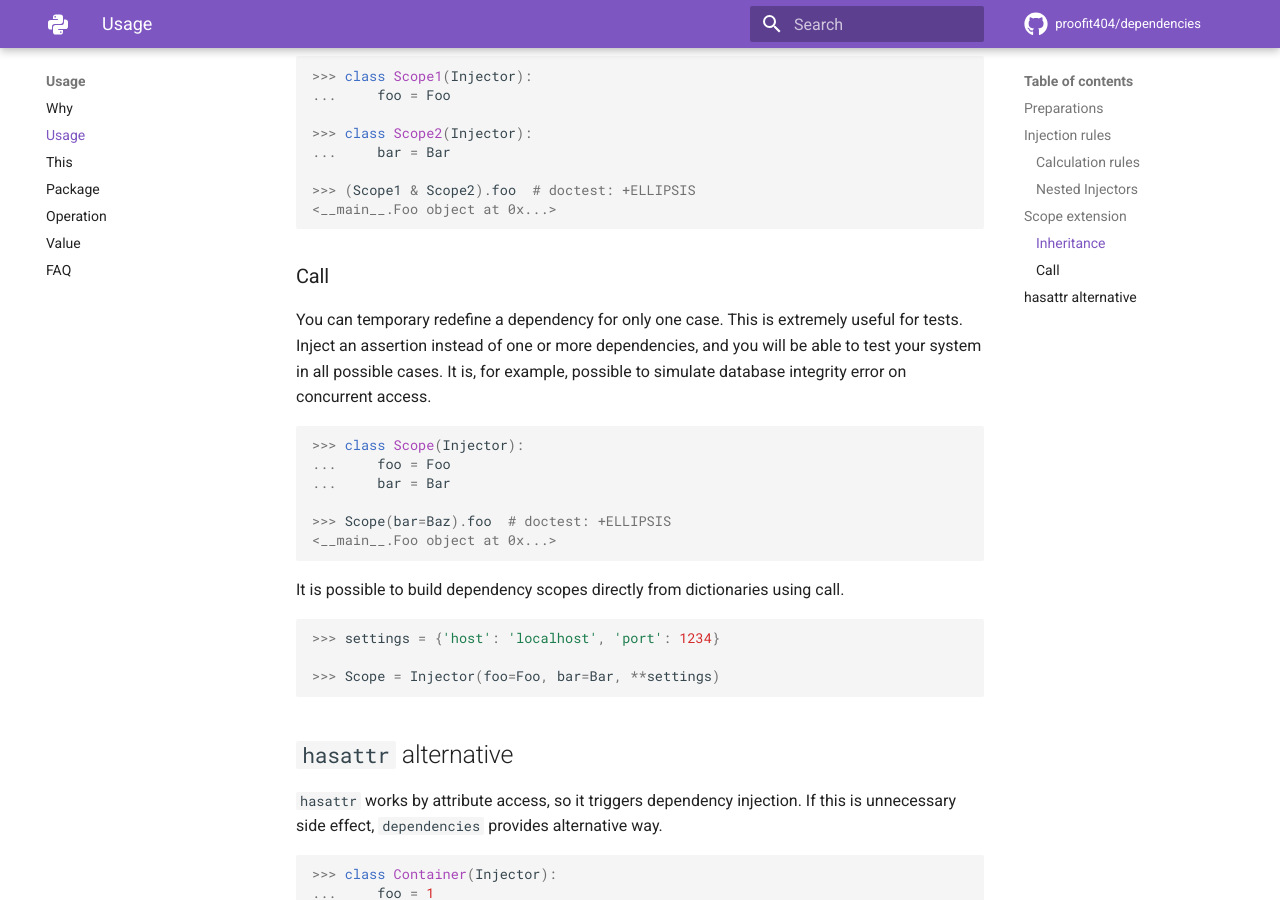
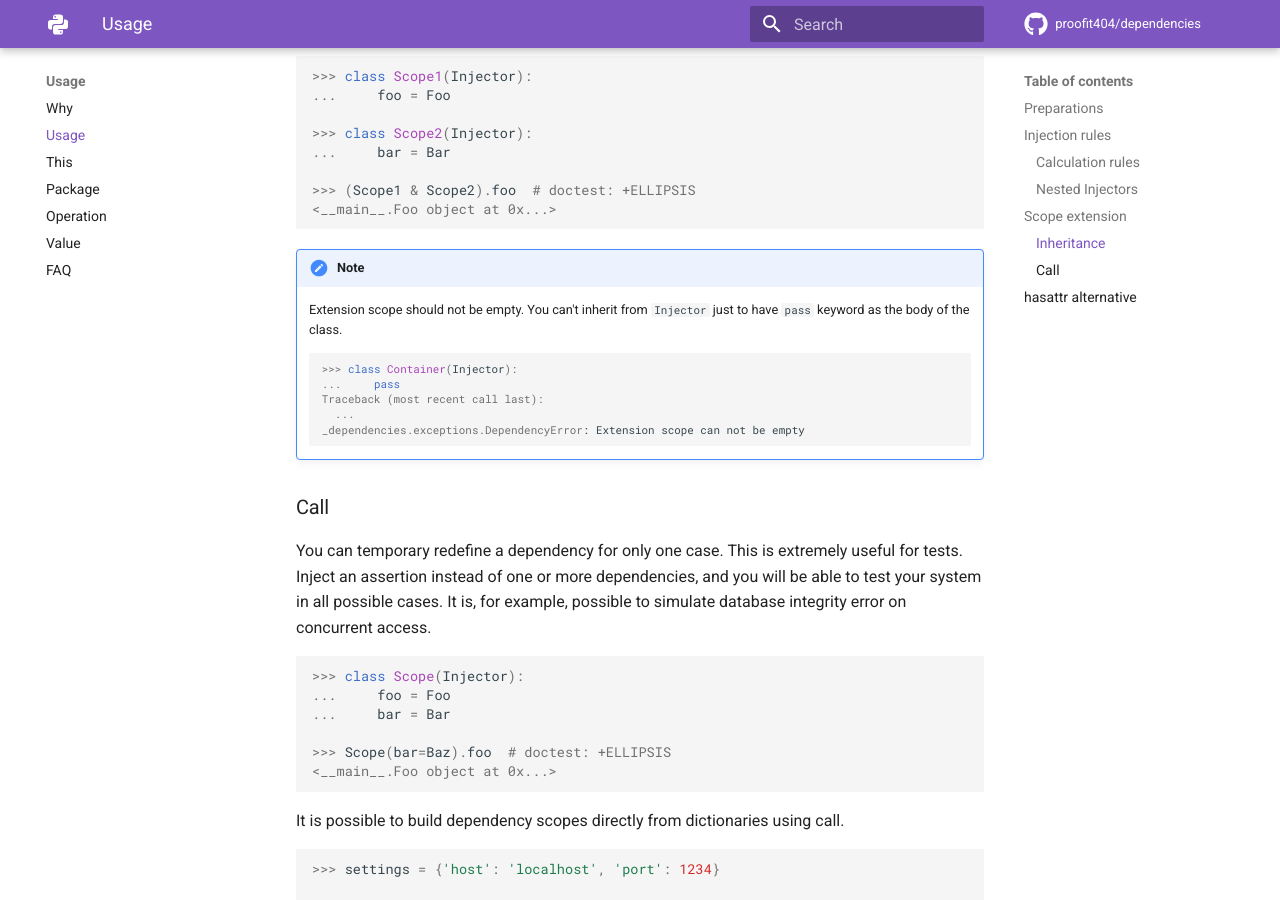
Before and after one commit to proofit404/dependencies, an MkDocs documentation site: the page built from docs/usage.md, in a window 1280 px wide and 900 px high, scrolled down 5704 px. Built offline with MkDocs 1.6.1 and Material for MkDocs 9.7.7, drawn with Linux system fonts in a browser that asks for light colours; comment, search, counter and statistics services are not loaded.

Commit message:
docs: explain empty extension scope requirement #398

````diff
--- a/docs/usage.md
+++ b/docs/usage.md
@@ -311,8 +311,22 @@ needed.
 >>> (Scope1 & Scope2).foo  # doctest: +ELLIPSIS
 <__main__.Foo object at 0x...>
 
+```
 
-```
+!!! note
+
+    Extension scope should not be empty.  You can't inherit from
+    `Injector` just to have `pass` keyword as the body of the class.
+
+    ```pycon
+
+    >>> class Container(Injector):
+    ...     pass
+    Traceback (most recent call last):
+      ...
+    _dependencies.exceptions.DependencyError: Extension scope can not be empty
+
+    ```
 
 ### Call
 
````
